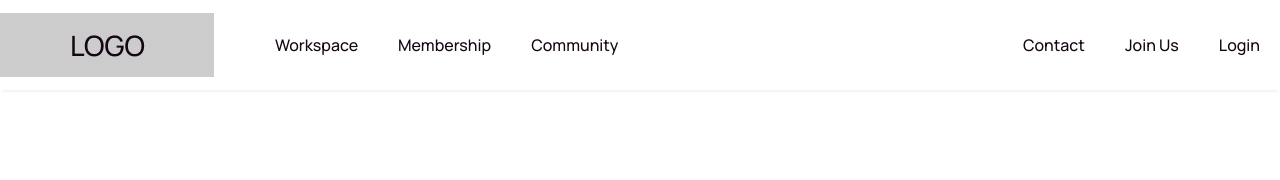
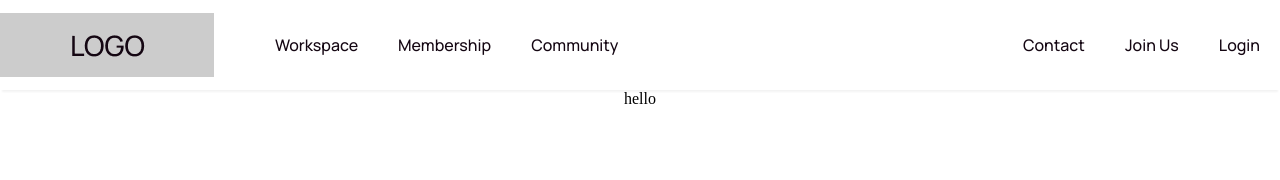
Before and after one commit to AlyLopez02/News-Site, a React (Vite) app: page / in a window 1280 px wide. Shown: the top 180 px of the page. Built offline with nearby package versions, Linux system fonts and the light colour scheme.

Commit message:
stub out footer component and imported in app

```diff
--- a/src/App.jsx
+++ b/src/App.jsx
@@ -1,11 +1,13 @@
 import './App.css';
 import React from 'react';
 import Header from './components/Header';
+import Footer from './components/Footer';
 
 function App() {
   return (
     <div className="App">
       <Header />
+      <Footer />
     </div>
   );
 }
--- /dev/null
+++ b/src/components/Footer/index.jsx
@@ -0,0 +1,12 @@
+import React from 'react';
+import './style.scss';
+
+function Footer() {
+  return (
+    <div>
+      hello
+    </div>
+  );
+}
+
+export default Footer;
```
Also changed, not shown: src/components/Footer/style.scss (added).
